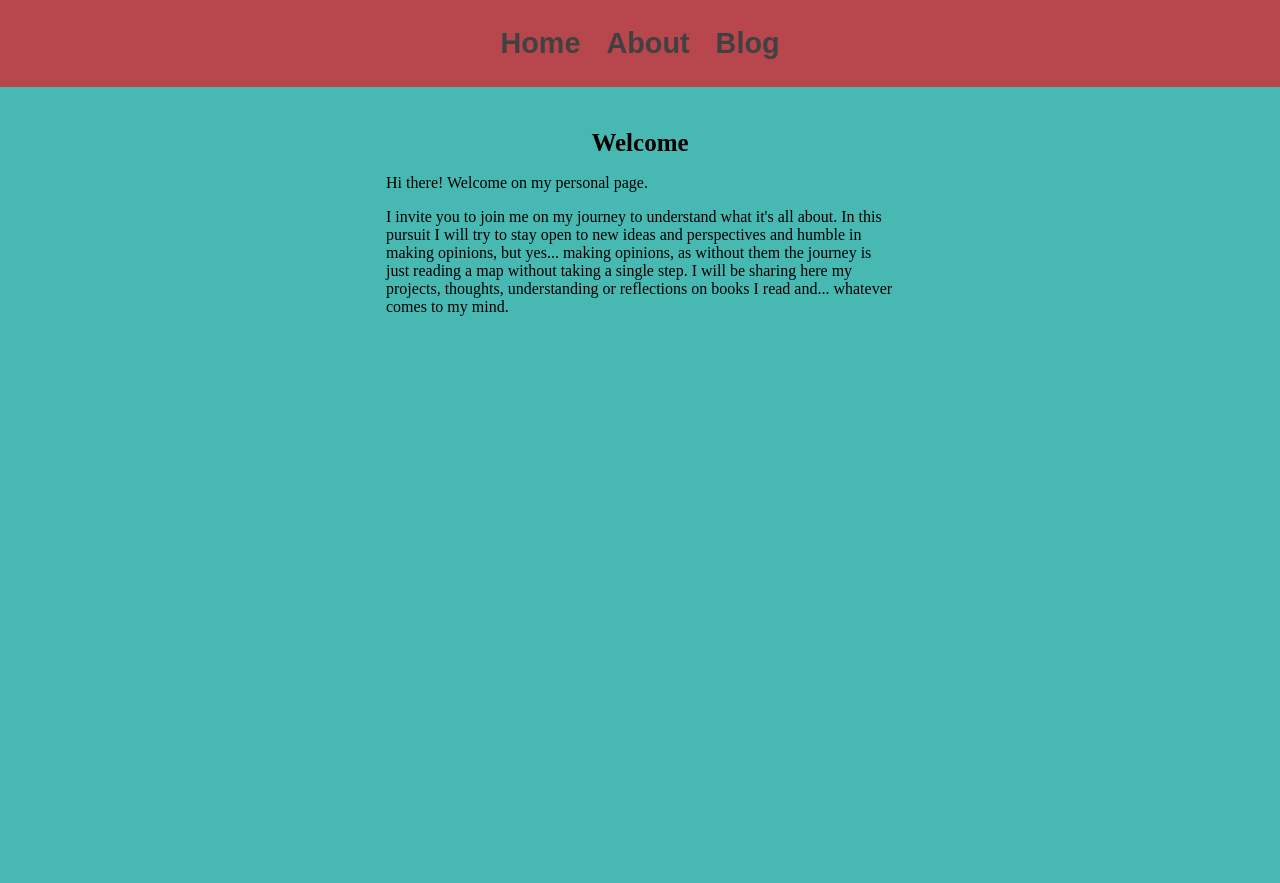
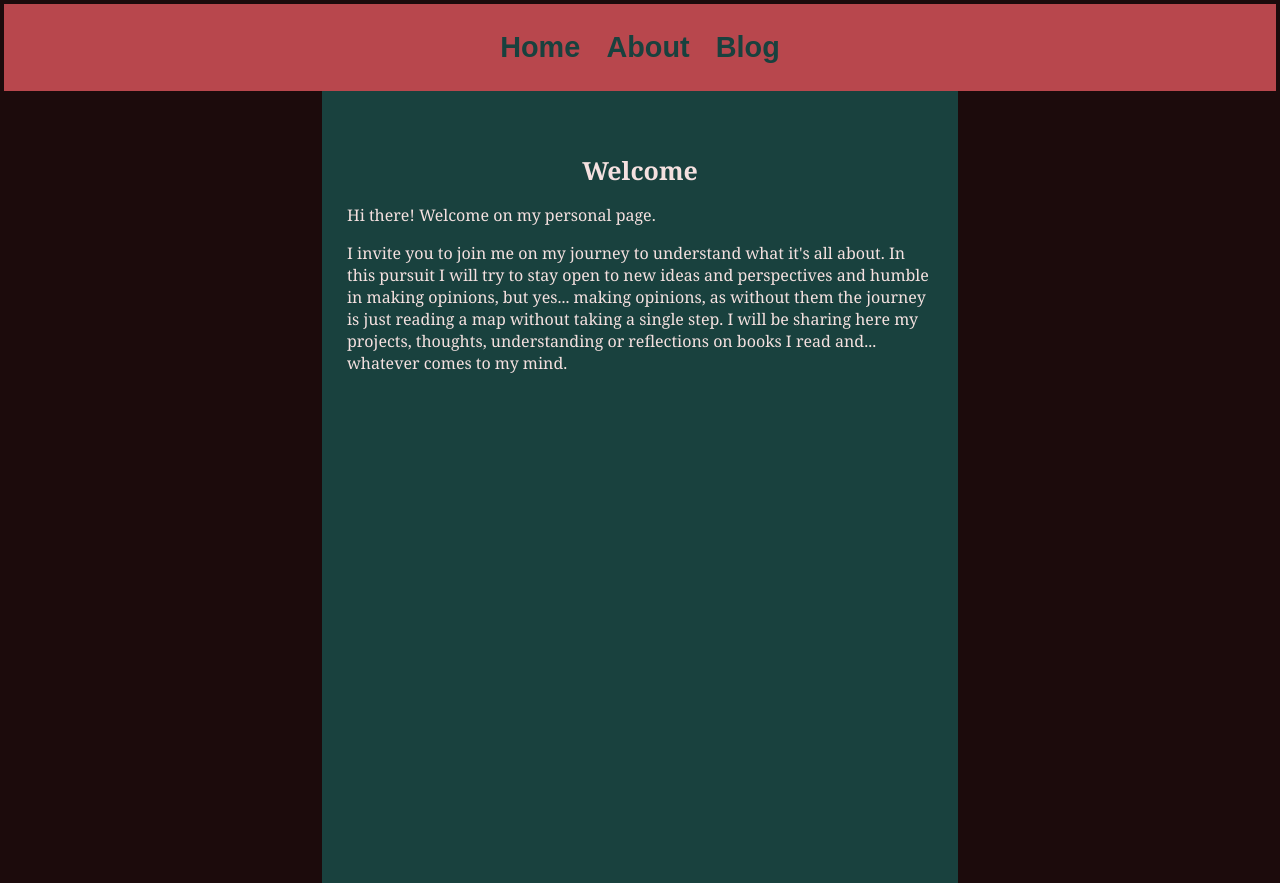
Before and after one commit to zostaw/home-page, a Flask app: page / in a window 1280 px wide. Before the commit the page ends 316 px from the top, so only its background shows below. Run offline with Flask 2, Linux system fonts and the light colour scheme.

Commit message:
changed styling

```diff
--- a/app/static/css/main.css
+++ b/app/static/css/main.css
@@ -7,16 +7,38 @@
     box-sizing: border-box;
 }
 
+/*  COLORS SET
+ *  complimentary:
+ *  #B8474D -- cool coral
+ *  #47B8B2 -- green light
+ *
+ *  #f5e1e0 -- very light coral
+ *
+ *  complimentary:
+ *  #C2443D -- warm icecream coral
+ *  #3DBBC2 -- mint green
+ *
+ *  #000000 -- black
+ *  #FFFFFF -- white
+ *
+ */
+
 html,
 body {
-    background: #47B8B2;
-    padding:0px;
-/*    font-family: Georgia, Helvetica, sans-serif; */
-    font-family: "Times New Roman", Times, serif;
+    color: #f5e1e0;
+    background: #1C0B0C;
+    /*background: #0b1c1b;*/
+    /*background: #47B8B2;*/
+    /*padding: 5px;*/
+    padding:2px;
+    font-family: Georgia, Helvetica, sans-serif;
+    /*font-family: "Times New Roman", Times, serif;*/
     height: 100%;
-    position: relative;
+    /*position: relative;
+    vertical-align: middle;*/
     margin:0px;
 }
+
 
 /* removed - it was another field above menu */
 .top-container {
@@ -30,13 +52,22 @@ body {
     padding:5px;
     /*border-bottom:2px solid #0f0f0f;*/
 }
+
+
 .container {
-    background: #47B8B2;
-    padding:5px;
+    margin: auto;
+    width: 50%;
+    height: 100%;
+    background: #19413E;
+    /*background: #0b1c1b;*/
+    padding: 25px;
+    #margin: 25px;
     /*border-bottom:2px solid #0f0f0f;*/
 }
+
+
 .bottom-container {
-    background: #f5e1e0;
+    background: #0b1c1b;
     border-top:2px solid #f5e1e0;
     position:fixed;
     bottom:0;
@@ -57,7 +88,7 @@ body {
 }
 .homepage-divider{
     clear:both;
-    background: #FFFFFF;
+    background: #3DBBC2;
     margin-bottom: 0;
 }
 
@@ -94,18 +125,37 @@ a {
     font-weight: bold;*/
 }
 
-a:hover { background-color : #47B8B2;
-color: #B8474D;}
+a:hover {
+    /*background-color : #47B8B2; */
+    background-color: #B8474D;
+    color: #B8474D;}
 
+/*a-nav-item is really just the text of URL */
 .a-nav-item{
     text-decoration: none;
-    color: rgb(65,65,65);
+    color: #19413E;
     font-size: 1.5em;
     font-weight: bold;
 }
 
 .a-nav-item:hover{
+    /* "blue"
     color : #694ed6;
+    greyinsh from pallete: */
+    color: #19413E;
+}
+
+/* btn-nav is the border of URL */
+.btn-nav{
+    border: none;
+    background-color: inherit;
+    cursor: pointer;
+    display: inline-block;
+    font-size: 1.2em;
+}
+.btn-nav:hover{
+    /*background: #eee;*/
+    background: #47B8B2;
 }
 
 .a-footer{
@@ -276,16 +326,6 @@ input[type=text]:focus, input[type=password]:focus {
        }
 }
 
-.btn-nav{
-    border: none;
-    background-color: inherit;
-    cursor: pointer;
-    display: inline-block;
-    font-size: 1.2em;
-}
-.btn-nav:hover{
-    background: #eee;
-}
 .vertical-line{
     border-left: 5px solid;
     border-image-slice: 1;
--- a/app/templates/about.html
+++ b/app/templates/about.html
@@ -10,7 +10,6 @@
 
 
     <!-- Page content -->
-    <div style="width: 100%; height: 100%; float: center; padding-left: 30%; padding-right: 30%; padding-bottom: 25px;  border-image-slice:1; ">
       <h1 style="padding-top: 20px; font-size: 25px; text-align: center;">About me</h1>
 
 
@@ -35,7 +34,6 @@
       I will be sharing here my projects, thoughts, understanding or reflections on books I read and... whatever comes to my mind.
       </p>
 
-    </div>
 
 
 {% endblock %}
--- a/app/templates/index.html
+++ b/app/templates/index.html
@@ -10,7 +10,6 @@
 
 
     <!-- Page content -->
-    <div style="width: 100%; height: 100%; float: center; padding-left: 30%; padding-right: 30%; padding-bottom: 25px;  border-image-slice:1; ">
       <h1 style="padding-top: 20px; font-size: 25px; text-align: center;">Welcome</h1>
 
 
@@ -23,7 +22,6 @@
       I will be sharing here my projects, thoughts, understanding or reflections on books I read and... whatever comes to my mind.
       </p>
 
-    </div>
 
 
 {% endblock %}
--- a/app/templates/layout.html
+++ b/app/templates/layout.html
@@ -20,6 +20,8 @@
     {% endblock %}
 
 </div>
+
+<!-- <div class="right-padding" style="width: 40%; height: 100%"></div> -->
 <!-- {% include "includes/footer.html" %} -->
 </body>
 </html>
```
Also changed, not shown: app/templates/blog.html (added, +22 -0 lines), 2 other files.
